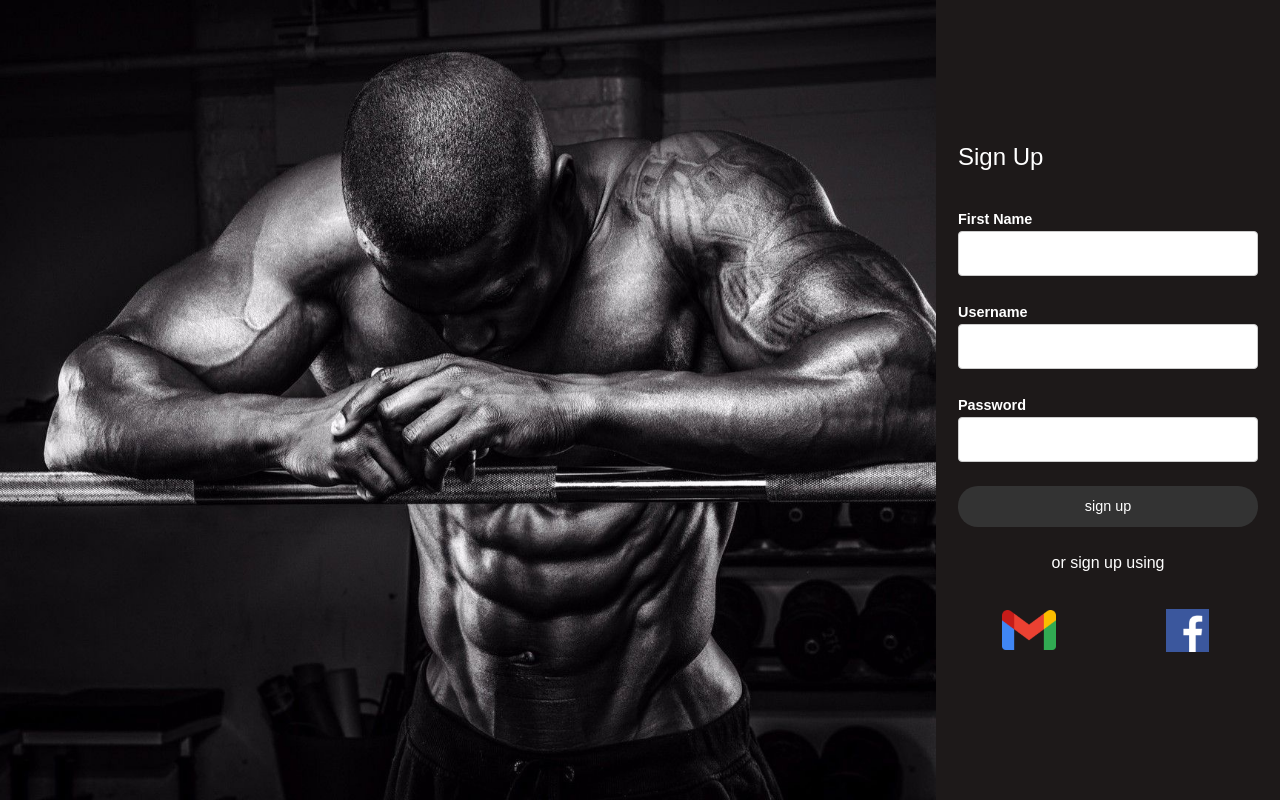
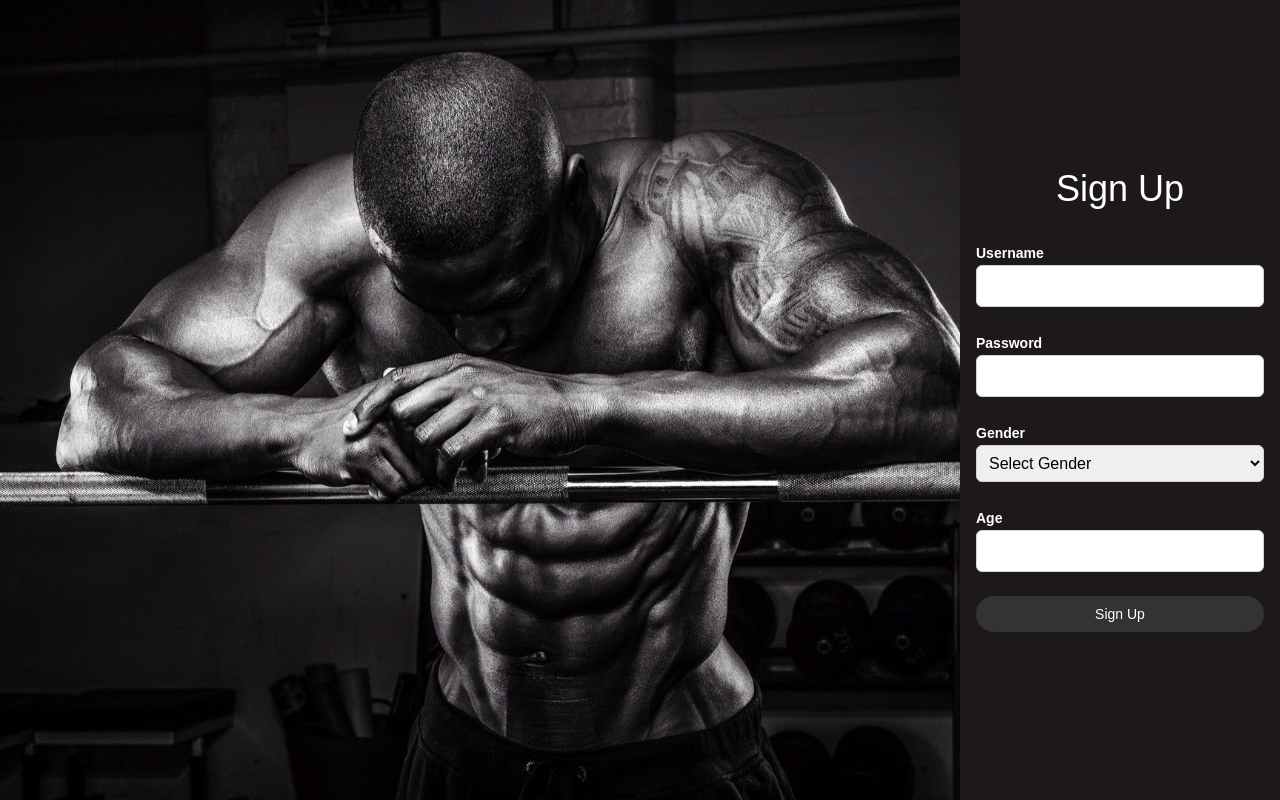
Before and after one commit to Micro-88/Fitness-Tracker, a Next.js app: page /signup in a window 1280 px wide. Built offline with nearby package versions, Linux system fonts and the light colour scheme.

Commit message:
cleaned up css for login and signup

```diff
--- a/app/loginpage/Login.module.css
+++ /dev/null
@@ -1,83 +0,0 @@
-/* SignUp.module.css */
-.container {
-    display: flex;
-    height: 100vh;
-  }
-  .imageSection {
-    flex: 3;
-    background-image: url('/workout2.jpg');
-    background-size: cover;
-    background-position: center;
-  }
-  .formSection {
-    flex: 1;
-    display: flex;
-    justify-content: center;
-    align-items: center;
-    background-color: #1d1919;
-    padding: 1rem;
-  }
-  .formContainer {
-    width: 100%;
-    max-width: 300px;
-    text-align: left;
-  }
-  .heading {
-    font-size: 1.5rem;
-    margin-bottom: 2rem;
-    color: #ffffff;
-  }
-  .form {
-    display: flex;
-    flex-direction: column;
-    gap: 1.5rem;
-  }
-  .label {
-    font-weight: bold;
-    font-size: 0.9rem;
-    color: #ffffff;
-  }
-  .input {
-    width: 100%;
-    padding: 0.6rem;
-    border: 1px solid #ccc;
-    border-radius: 4px;
-    font-size: 1rem;
-  }
-  .button {
-    width: 100%;
-    padding: 0.6rem;
-    background-color: #333;
-    color: white;
-    border: none;
-    border-radius: 20px;
-    cursor: pointer;
-    font-size: 0.9rem;
-    text-transform: lowercase;
-  }
-  .divider {
-    text-align: center;
-    margin: 1.5rem 0;
-    color: #ffffff;
-  }
-  .socialIcons {
-    display: flex;
-    justify-content: space-evenly;
-    gap: 1rem;
-  }
-  .socialIcon {
-    display: flex;
-    align-items: center;
-    justify-content: center;
-    width: 48%;
-    padding: 0.6rem;
-    border-radius: 20px;
-    cursor: pointer;
-  }
-
-  /* Media Query */
-  @media (max-width: 768px) {
-    .container {
-      flex-direction: column;
-    }
-  }
--- a/app/loginpage/page.tsx
+++ b/app/loginpage/page.tsx
@@ -1,44 +1,51 @@
-// app/Login/page.tsx
-
 "use client";
 
-import React from 'react';
-import styles from './Login.module.css';
+import React, { useState } from 'react';
 
-export default function Login() {
+const Login: React.FC = () => {
+  const [rememberMe, setRememberMe] = useState(false);
+
   const handleSubmit = (e: React.FormEvent) => {
     e.preventDefault();
+    // Add login logic here
   };
 
   return (
-    <div className={styles.container}>
-      {/* Background image for left section */}
-      <div className={styles.imageSection} style={{ backgroundImage: "url('/workout2.jpg')" }}></div>
-      <div className={styles.formSection}>
-        <div className={styles.formContainer}>
-          <h1 className={styles.heading}>Login</h1>
-          <form onSubmit={handleSubmit} className={styles.form}>
+    <div className="flex flex-col md:flex-row h-screen">
+      {/* Background image for top section (full height on mobile, top half on large screens) */}
+      <div className="w-full h-1/2 md:w-3/4 md:h-full bg-cover bg-center" style={{ backgroundImage: "url('/workout2.jpg')" }}></div>
+
+      {/* Form Section on the bottom (full height on mobile, bottom quarter on large screens) */}
+      <div className="w-full h-1/2 md:w-1/4 md:h-full flex justify-center items-center bg-[#1d1919] p-4">
+        <div className="w-full max-w-[300px] text-left">
+          <h1 className="text-4xl mb-8 text-white text-center">Login</h1>
+          <form onSubmit={handleSubmit} className="flex flex-col gap-6">
             <div>
-              <label htmlFor="username" className={styles.label}>Username</label>
-              <input type="text" id="username" name="username" required className={styles.input} />
+              <label htmlFor="username" className="font-bold text-sm text-white">Username</label>
+              <input type="text" id="username" name="username" required className="w-full p-2 border border-gray-300 rounded-md text-base text-black" />
             </div>
             <div>
-              <label htmlFor="password" className={styles.label}>Password</label>
-              <input type="password" id="password" name="password" required className={styles.input} />
+              <label htmlFor="password" className="font-bold text-sm text-white">Password</label>
+              <input type="password" id="password" name="password" required className="w-full p-2 border border-gray-300 rounded-md text-base text-black" />
             </div>
-            <button type="submit" className={styles.button}>Login</button>
+
+            <div className="flex items-center gap-2">
+              <input
+                type="checkbox"
+                id="rememberMe"
+                checked={rememberMe}
+                onChange={() => setRememberMe(!rememberMe)}
+                className="rounded-md"
+              />
+              <label htmlFor="rememberMe" className="text-white text-sm">Remember Me</label>
+            </div>
+
+            <button type="submit" className="w-full p-2 bg-[#333] text-white border-none rounded-full cursor-pointer text-sm">Login</button>
           </form>
-          <div className={styles.divider}>or Login using</div>
-          <div className={styles.socialIcons}>
-            <button className={styles.socialIcon} title="Login with Gmail">
-              <img src="/gmail.png" alt="Gmail" style={{ height: '40px' }} />
-            </button>
-            <button className={styles.socialIcon} title="Login with Facebook">
-              <img src="/facebook.png" alt="Facebook" style={{ height: '43px' }} />
-            </button>
-          </div>
         </div>
       </div>
     </div>
   );
-}
+};
+
+export default Login;
--- a/app/signup/SignUp.module.css
+++ /dev/null
@@ -1,83 +0,0 @@
-/* SignUp.module.css */
-.container {
-    display: flex;
-    height: 100vh;
-  }
-  .imageSection {
-    flex: 3;
-    background-image: url('/workout2.jpg');
-    background-size: cover;
-    background-position: center;
-  }
-  .formSection {
-    flex: 1;
-    display: flex;
-    justify-content: center;
-    align-items: center;
-    background-color: #1d1919;
-    padding: 1rem;
-  }
-  .formContainer {
-    width: 100%;
-    max-width: 300px;
-    text-align: left;
-  }
-  .heading {
-    font-size: 1.5rem;
-    margin-bottom: 2rem;
-    color: #ffffff;
-  }
-  .form {
-    display: flex;
-    flex-direction: column;
-    gap: 1.5rem;
-  }
-  .label {
-    font-weight: bold;
-    font-size: 0.9rem;
-    color: #ffffff;
-  }
-  .input {
-    width: 100%;
-    padding: 0.6rem;
-    border: 1px solid #ccc;
-    border-radius: 4px;
-    font-size: 1rem;
-  }
-  .button {
-    width: 100%;
-    padding: 0.6rem;
-    background-color: #333;
-    color: white;
-    border: none;
-    border-radius: 20px;
-    cursor: pointer;
-    font-size: 0.9rem;
-    text-transform: lowercase;
-  }
-  .divider {
-    text-align: center;
-    margin: 1.5rem 0;
-    color: #ffffff;
-  }
-  .socialIcons {
-    display: flex;
-    justify-content: space-between;
-    gap: 1rem;
-  }
-  .socialIcon {
-    display: flex;
-    align-items: center;
-    justify-content: center;
-    width: 48%;
-    padding: 0.6rem;
-    border-radius: 20px;
-    cursor: pointer;
-  }
-
-  /* Media Query */
-  @media (max-width: 768px) {
-    .container {
-      flex-direction: column;
-    }
-  }
--- a/app/signup/page.tsx
+++ b/app/signup/page.tsx
@@ -1,46 +1,59 @@
-// app/signup/page.tsx
-
 "use client";
 
-import React from 'react';
-import styles from './SignUp.module.css';
+import React, { useState } from 'react';
 
 const SignUp: React.FC = () => {
+  const [gender, setGender] = useState<string>(''); // State to manage the selected gender
+
   const handleSubmit = (e: React.FormEvent) => {
     e.preventDefault();
+    // You can add form submission logic here
   };
 
   return (
-    <div className={styles.container}>
-      {/* Background image for left section */}
-      <div className={styles.imageSection} style={{ backgroundImage: "url('/workout2.jpg')" }}></div>
-      <div className={styles.formSection}>
-        <div className={styles.formContainer}>
-          <h1 className={styles.heading}>Sign Up</h1>
-          <form onSubmit={handleSubmit} className={styles.form}>
+    <div className="flex flex-col md:flex-row h-screen">
+      {/* Background image for top section (full height on mobile, top half on large screens) */}
+      <div className="w-full h-1/2 md:w-3/4 md:h-full bg-cover bg-center" style={{ backgroundImage: "url('/workout2.jpg')" }}></div>
+
+      {/* Form Section on the bottom (full height on mobile, bottom quarter on large screens) */}
+      <div className="w-full h-1/2 md:w-1/4 md:h-full flex justify-center items-center bg-[#1d1919] p-4">
+        <div className="w-full max-w-[300px] text-left">
+          <h1 className="text-4xl mb-8 text-white text-center">Sign Up</h1>
+          <form onSubmit={handleSubmit} className="flex flex-col gap-6">
             <div>
-              <label htmlFor="firstName" className={styles.label}>First Name</label>
-              <input type="text" id="firstName" name="firstName" required className={styles.input} />
+              <label htmlFor="username" className="font-bold text-sm text-white">Username</label>
+              <input type="text" id="username" name="username" required className="w-full p-2 border border-gray-300 rounded-md text-base text-black" />
             </div>
             <div>
-              <label htmlFor="username" className={styles.label}>Username</label>
-              <input type="text" id="username" name="username" required className={styles.input} />
+              <label htmlFor="password" className="font-bold text-sm text-white">Password</label>
+              <input type="password" id="password" name="password" required className="w-full p-2 border border-gray-300 rounded-md text-base text-black" />
             </div>
+
+            {/* Gender Dropdown */}
             <div>
-              <label htmlFor="password" className={styles.label}>Password</label>
-              <input type="password" id="password" name="password" required className={styles.input} />
+              <label htmlFor="gender" className="font-bold text-sm text-white">Gender</label>
+              <select
+                id="gender"
+                name="gender"
+                value={gender} // Use the value prop to control the selected gender
+                onChange={(e) => setGender(e.target.value)} // Update the state when gender changes
+                required
+                className="w-full p-2 border border-gray-300 rounded-md text-base text-black"
+              >
+                <option value="" disabled>Select Gender</option>
+                <option value="male">Male</option>
+                <option value="female">Female</option>
+              </select>
             </div>
-            <button type="submit" className={styles.button}>Sign Up</button>
+
+            {/* Age Input */}
+            <div>
+              <label htmlFor="age" className="font-bold text-sm text-white">Age</label>
+              <input type="number" id="age" name="age" required className="w-full p-2 border border-gray-300 rounded-md text-base text-black" />
+            </div>
+
+            <button type="submit" className="w-full p-2 bg-[#333] text-white border-none rounded-full cursor-pointer text-sm">Sign Up</button>
           </form>
-          <div className={styles.divider}>or sign up using</div>
-          <div className={styles.socialIcons}>
-            <button className={styles.socialIcon} title="Sign up with Gmail">
-              <img src="/gmail.png" alt="Gmail" style={{ height: '40px' }} />
-            </button>
-            <button className={styles.socialIcon} title="Sign up with Facebook">
-              <img src="/facebook.png" alt="Facebook" style={{ height: '43px' }} />
-            </button>
-          </div>
         </div>
       </div>
     </div>
```
